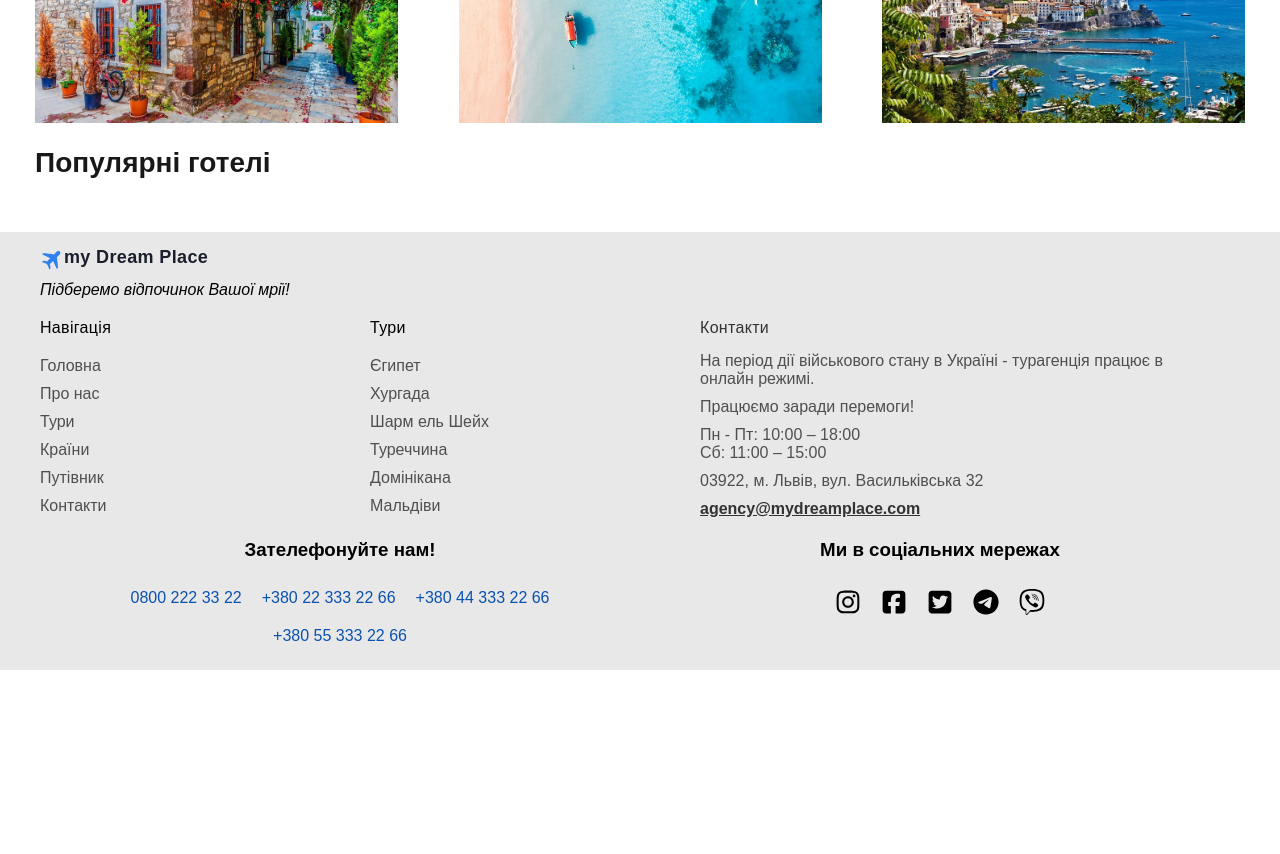
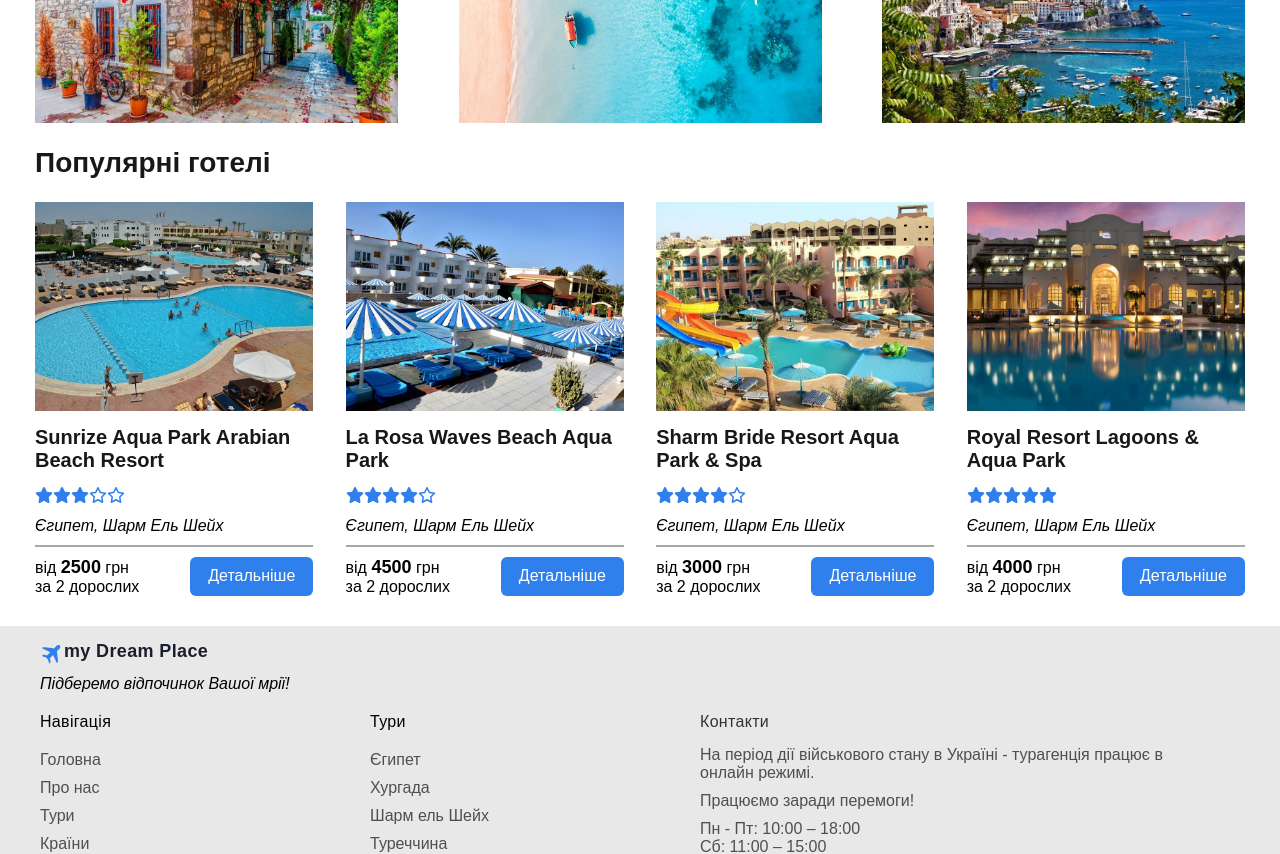
Before and after one commit to YuliiaVialkova/exam-travel, a Vue app: page / in a window 1280 px wide. Shown: the part 1320-2174 px from the top of the page. Before the commit the page ends 1990 px from the top, so only its background shows below. Built offline with nearby package versions, Linux system fonts and the light colour scheme.

Commit message:
add 4 popular hotels at HomeView

```diff
--- a/src/stores/tours.js
+++ b/src/stores/tours.js
@@ -61,6 +61,12 @@ export const useToursStore = defineStore('tours', () => {
       checkOutDate.value = new Date(newCheckOutDate)
     }
   }
+
+  const topTours = computed(() => {
+    const tTours = tours.value
+    tTours.length = 4
+    return tTours
+  })
 
   const tours = ref([
     {
@@ -234,6 +240,7 @@ export const useToursStore = defineStore('tours', () => {
     checkInDate,
     setCheckOutDate,
     checkOutDate,
-    nights
+    nights,
+    topTours
   }
 })
--- a/src/views/HomeView.vue
+++ b/src/views/HomeView.vue
@@ -13,7 +13,7 @@ import { useCountriesStore } from '@/stores/countries'
 import { useDepartureCitiesStore } from '@/stores/departureCities'
 
 const tourStore = useToursStore()
-const { filtredTours } = storeToRefs(tourStore)
+const { topTours } = storeToRefs(tourStore)
 
 const countryStore = useCountriesStore()
 const { countries } = storeToRefs(countryStore)
@@ -32,7 +32,7 @@ const { departureCities } = storeToRefs(departureCityStore)
     </div>
     <div class="container"><PopularCountries /></div>
     <div class="container"><GuideBook /></div>
-    <div class="container"><PopularHotels :tours="filtredTours" /></div>
+    <div class="container"><PopularHotels :tours="topTours" /></div>
   </main>
   <AppFooter class="footer" />
 </template>
```
